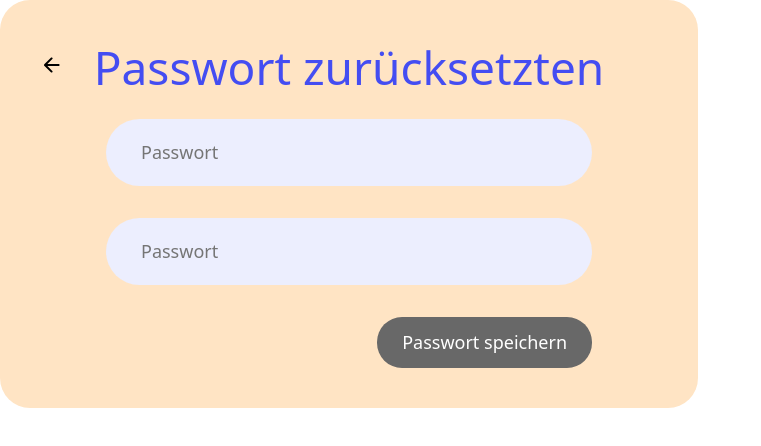
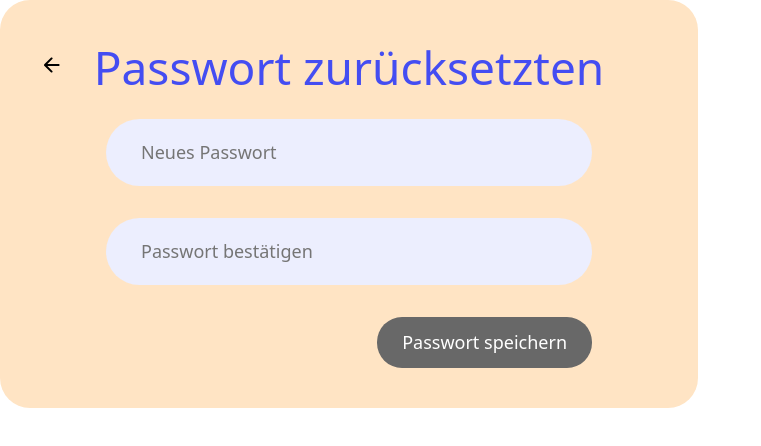
Before and after one commit to Raifiki/DABubble, an Angular app: page /resetPW in a window 1280 px wide. Shown: the top 446 px of the page, without its empty margins (0-761 px from the left). Built offline with nearby package versions, Linux system fonts and the light colour scheme.

Commit message:
component resetpassword: add password pattern and error massage if not correct

```diff
--- a/src/app/resetpassword/resetpassword.component.html
+++ b/src/app/resetpassword/resetpassword.component.html
@@ -8,14 +8,15 @@
     <form class="card-content" #newPWForm="ngForm" (ngSubmit)="onSubmit(newPWForm)">
         <div class="form-field-ipt-text-icon">
             <div class="ipt-field-wrapper">
-                <input type="password" placeholder="Passwort" required name="newPassword" #newPasswordModel="ngModel" [(ngModel)]="newPassword">
+                <input type="password" placeholder="Neues Passwort" required name="newPassword" #newPasswordModel="ngModel" [(ngModel)]="newPassword" pattern="^(?=.*[a-z])(?=.*[A-Z])(?=.*[0-9])(?=.*[ -/:-@\[-`{-~]).{8,20}$">
             </div>
+            <span [hidden]="newPasswordModel.untouched || newPasswordModel.valid" class="error-msg">*Bitte legen Sie Ihr Passwort fest. Mindestens 8 Zeichen/Nummern <br>(mind 1 Kleinbuchstabe, 1 Großbuchstabe, 1 Nummer und 1 Sonderzeichen)</span>
         </div>
         <div class="form-field-ipt-text-icon">
             <div class="ipt-field-wrapper">
-                <input type="password" placeholder="Passwort" required name="confirmPassword" #confirmPasswordModel="ngModel" [(ngModel)]="confirmPassword">
+                <input type="password" placeholder="Passwort bestätigen" required name="confirmPassword" #confirmPasswordModel="ngModel" [(ngModel)]="confirmPassword">
             </div>
-            <span [hidden]="confirmPasswordModel.untouched || newPassword == confirmPassword" class="error-msg">Falsches Passwort. Bitte noch einmal versuchen.</span>
+            <span [hidden]="confirmPasswordModel.untouched || newPassword == confirmPassword || newPasswordModel.invalid" class="error-msg">Falsches Passwort. Bitte noch einmal versuchen.</span>
         </div>
         <button class="btn-default primary-btn" [disabled]="!newPWForm.valid || newPassword != confirmPassword">Passwort speichern</button>
     </form>
```
